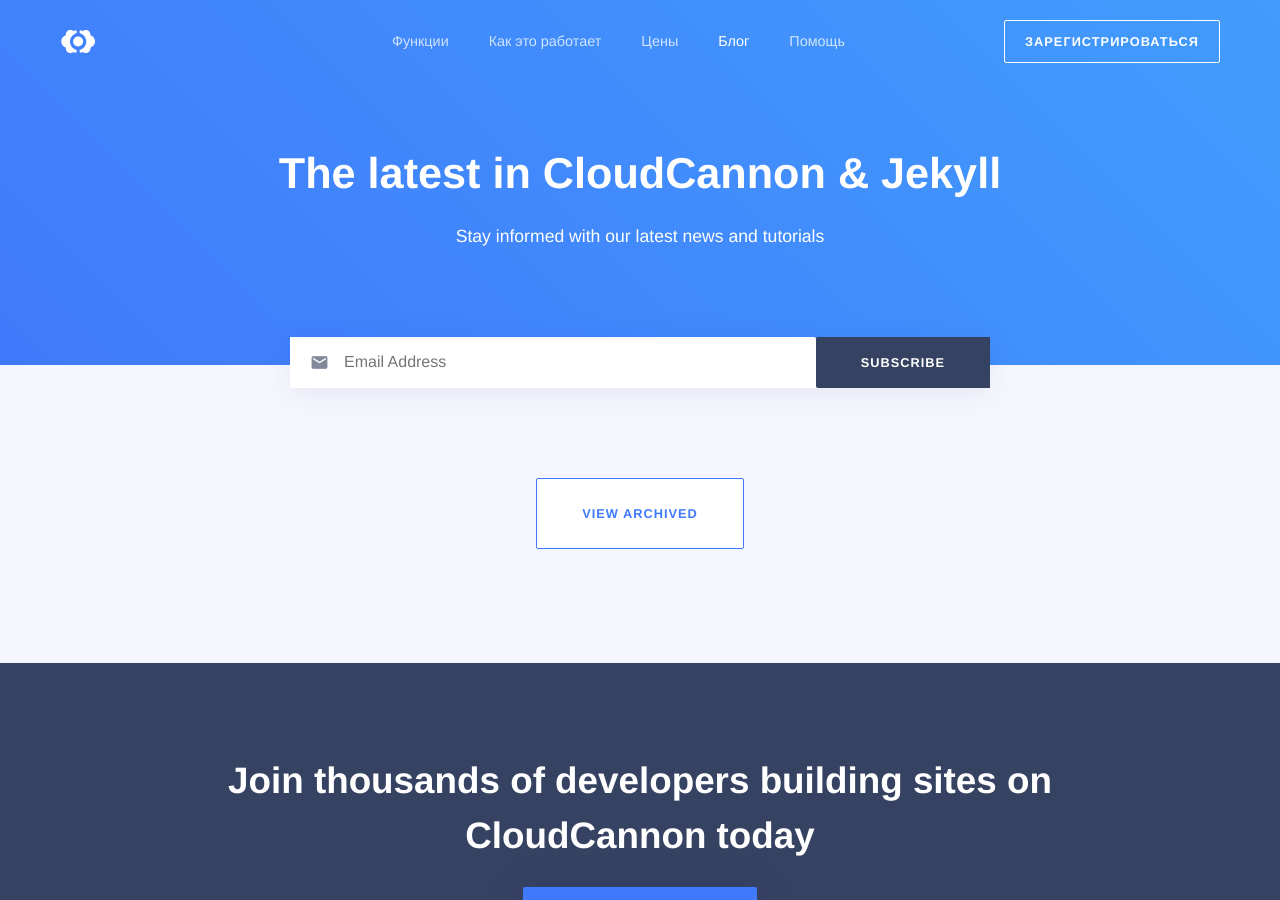
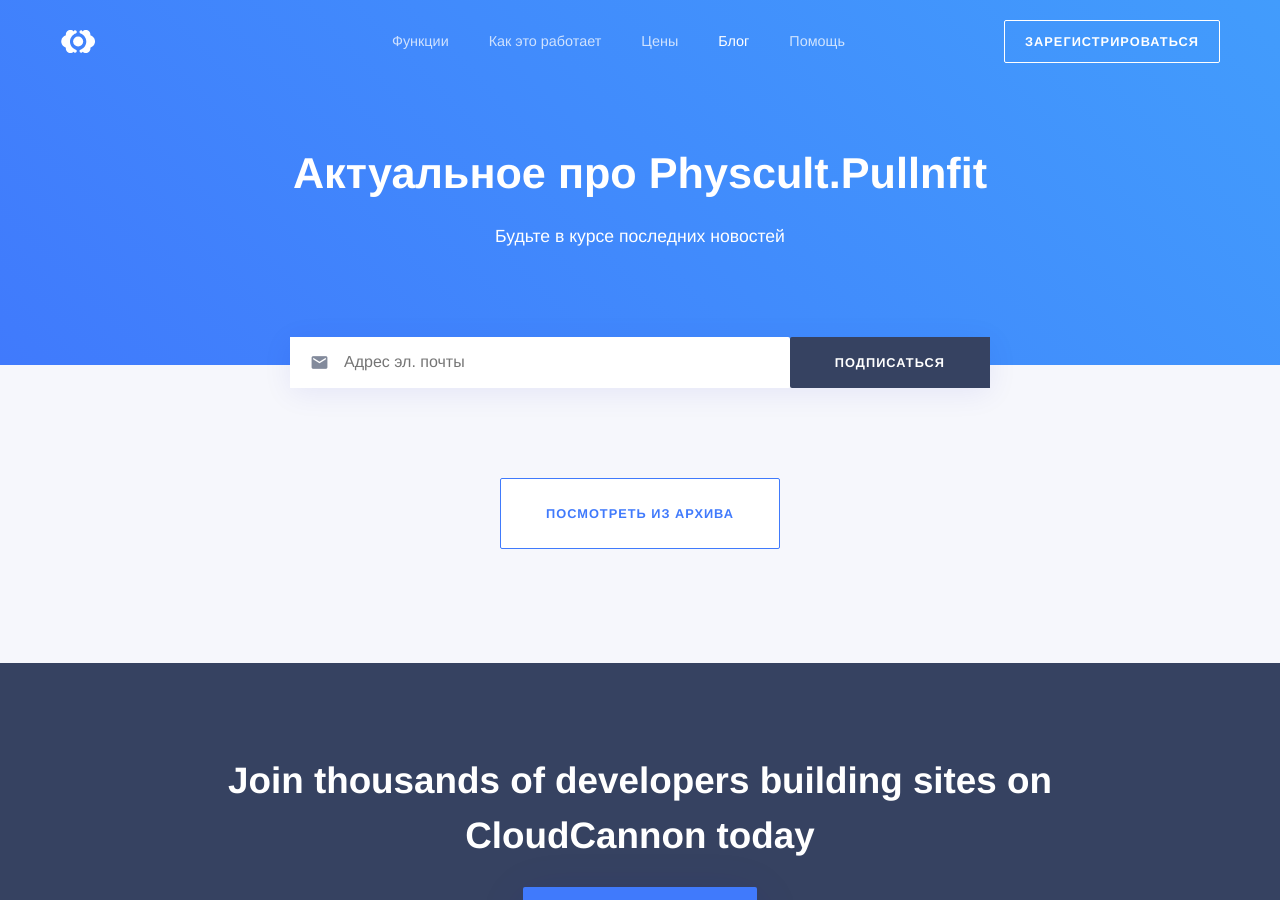
Before and after one commit to RakhimyanTim/physcult.github.io, a Jekyll site: the page built from pages/blog.html, in a window 1280 px wide and 900 px high. Built offline with Jekyll 4.4.1, drawn with Linux system fonts in a browser that asks for light colours; some web fonts are replaced.

Commit message:
Update blog.html

```diff
--- a/pages/blog.html
+++ b/pages/blog.html
@@ -1,8 +1,8 @@
 ---
 layout: short
-heading: "The latest in CloudCannon &amp; Jekyll"
-subtitle: Stay informed with our latest news and tutorials
-title: Blog
+heading: "Актуальное про Physcult.Pullnfit"
+subtitle: Будьте в курсе последних новостей
+title: Блог
 permalink: /blog/
 sitemap:
   changefreq: daily
@@ -10,11 +10,11 @@
 ---
 
 <div class="subscribe">
-	<form action="https://cloudcannon.us12.list-manage.com/subscribe/post?u=c2598ec08fca5843b980a7d3f&amp;id=16297bb754" method="post">
+	<form action="#" method="post">
 		<label class="form-icon">
 			<i class="material-icons">email</i>
-			<input type="email" name="EMAIL" placeholder="Email Address" required>
-			<input type="submit" class="dark-blue" value="subscribe">
+			<input type="email" name="EMAIL" placeholder="Адрес эл. почты" required>
+			<input type="submit" class="dark-blue" value="Подписаться">
 		</label>
 	</form>
 </div>
@@ -51,10 +51,10 @@
 					{% endif %}
 				</div>
 
-				<div class="card-actions"><a class="button light no-border no-padding no-hover" href="{{ post.url }}">Read more &rsaquo;</a></div>
+				<div class="card-actions"><a class="button light no-border no-padding no-hover" href="{{ post.url }}">Узнать больше &rsaquo;</a></div>
 			</div>
 		</li>
 	{% endfor %}
 </ul>
 
-<p class="view-archived"><a class="button light" href="/archived/">View archived</a></p>
+<p class="view-archived"><a class="button light" href="/archived/">Посмотреть из архива</a></p>
```
